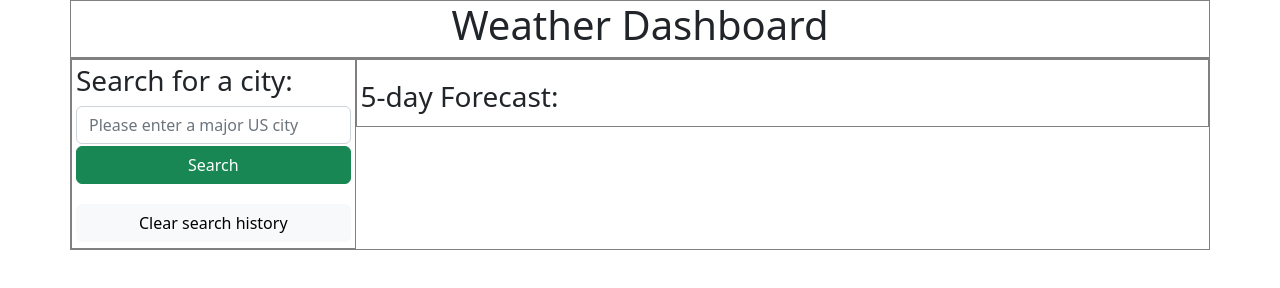
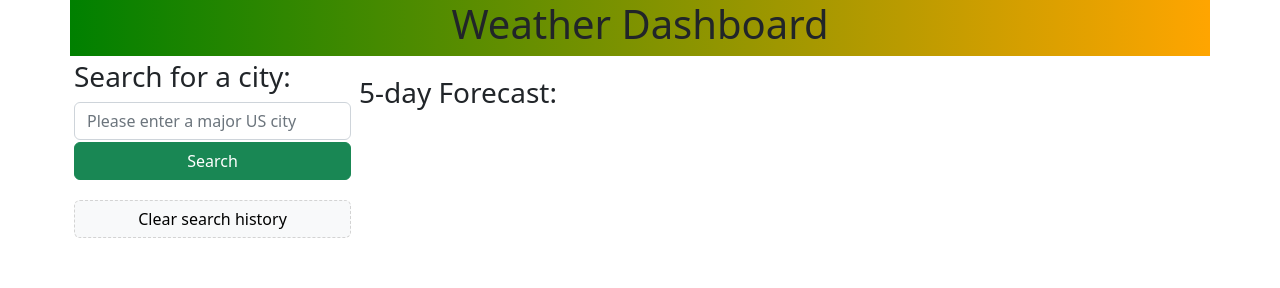
Before and after one commit to yxx-dev/Weather-dashboard, a plain HTML site: page index.html in a window 1280 px wide. Drawn offline with nearby package versions, Linux system fonts and the light colour scheme.

Commit message:
added sytles

```diff
--- a/assets/script.js
+++ b/assets/script.js
@@ -152,5 +152,6 @@ function displayWeather(input) {
         dayEl.append($('<p>').text(`Temp: ${forecastWeather[day].temp.day} F`));
         dayEl.append($('<p>').text(`Wind: ${forecastWeather[day].wind_speed} mph`));
         dayEl.append($('<p>').text(`Humidity: ${forecastWeather[day].humidity} %`));
+        dayEl.css("background", "lightblue");
     }
 }
--- a/assets/style.css
+++ b/assets/style.css
@@ -1,5 +1,9 @@
 .row {
-    border: 1px solid grey;
+    /*border: 1px solid grey;*/
+}
+
+header {
+    background-image: linear-gradient(to right, green, orange);
 }
 
 .subtitle, h5 {
@@ -30,6 +34,10 @@ p {
     width: 100%;
 }
 
+#clear-button {
+    border: 1px dashed lightgrey;
+}
+
 /*
 .search-history * {
     display: none;
```
Also changed, not shown: assets/images/Screenshot.png (added), 1 other file.
